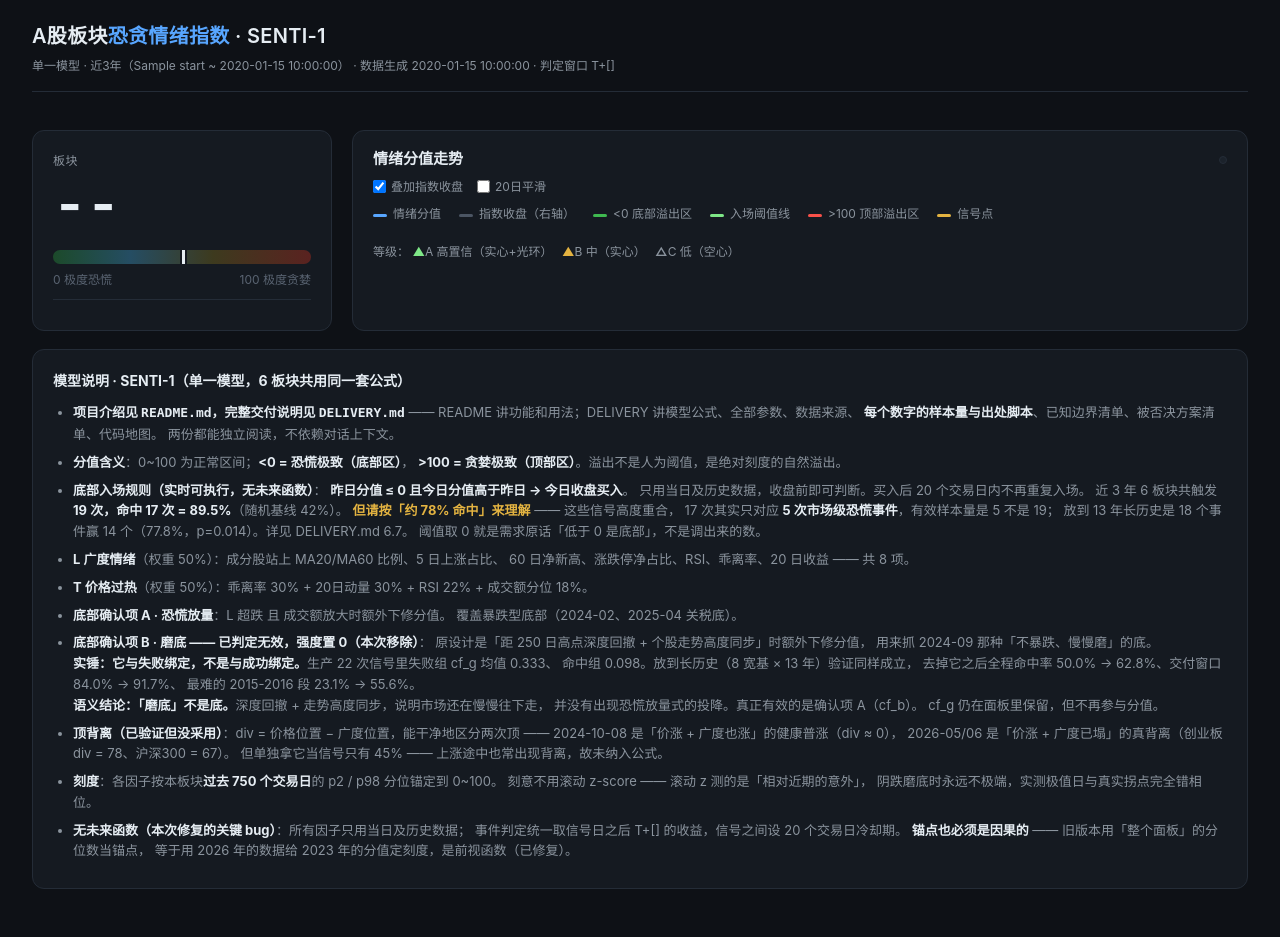
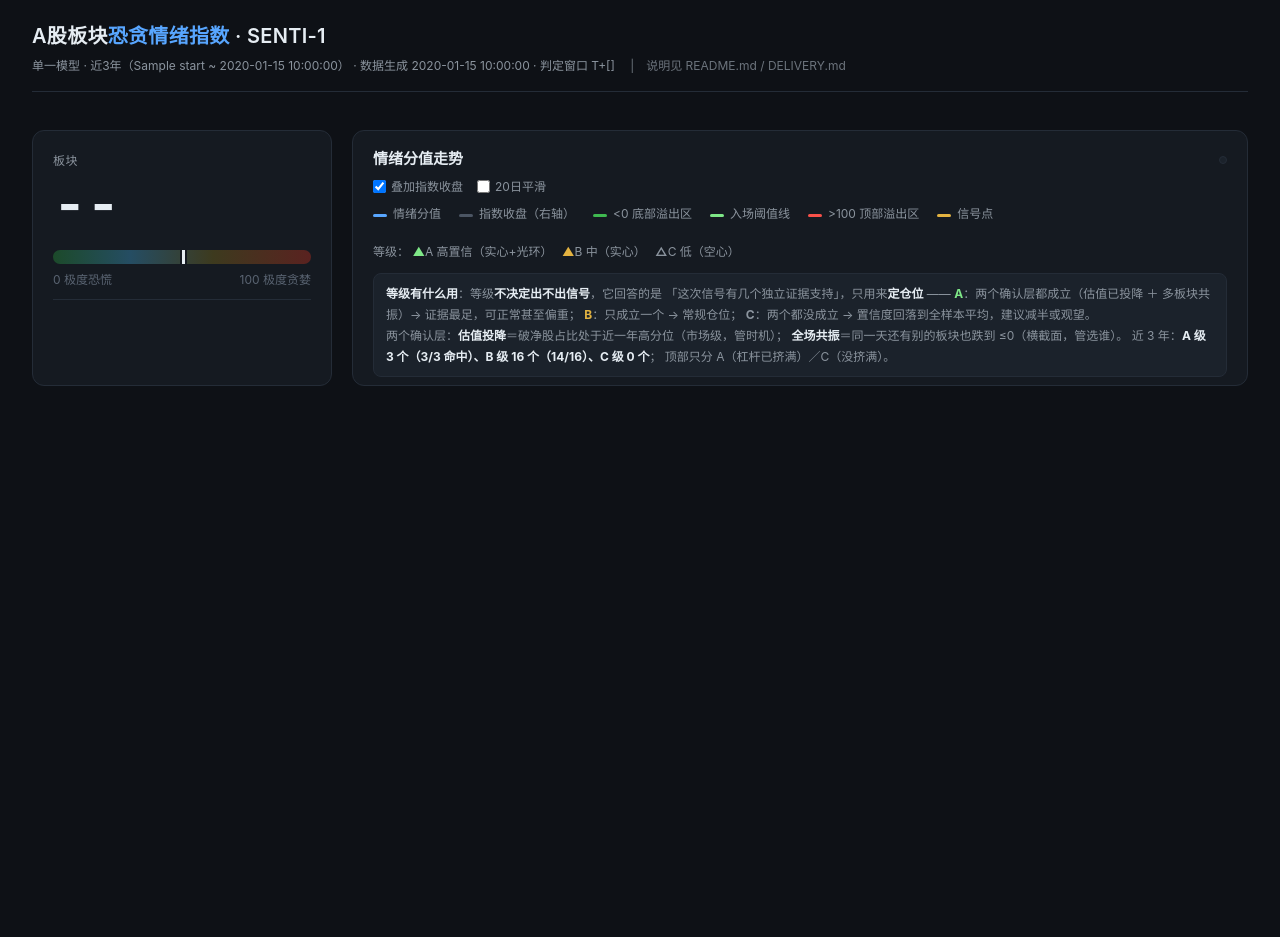
Before and after one commit to 1740611029/sentiment-index-v4, a Flask app: template web/templates/index.html in a window 1280 px wide. After the commit the page ends 386 px from the top, so only its background shows below. Run offline with Flask 3, Linux system fonts and the light colour scheme; the template is opened without the code that fills it: most values are stand-ins (such as "Sample title", 1, 10 or a date in 2020).

Commit message:
删除页面模型说明，补上「等级 ABC 有什么用」
- 移除页面上的模型说明段落（内容在 README / DELIVERY），页头保留一行文档入口
- 图下方新增「等级有什么用」：等级不决定出不出信号，只用来定仓位
  A=两个确认层都成立（估值投降+全场共振）→ 可偏重；B=只成立一个 → 常规；C=都没成立 → 减半或观望
  并说明两个确认层的含义与近3年分布（A 3个 3/3、B 16个 14/16、C 0个）
- README 同步：页面结构更新 + 新增等级说明表

```diff
--- a/web/templates/index.html
+++ b/web/templates/index.html
@@ -74,13 +74,10 @@
   .lsig{margin-top:10px;padding-top:10px;border-top:1px solid var(--bd);
         font-size:12px;color:var(--mut);line-height:1.7}
 
-  .note{margin-top:18px;background:var(--card);border:1px solid var(--bd);
-        border-radius:12px;padding:20px}
-  .note h3{font-size:14px;margin-bottom:10px;color:var(--tx)}
-  .note p,.note li{color:var(--mut);font-size:13px;margin-bottom:7px}
-  .note ul{padding-left:20px}
-  .note b{color:var(--tx)}
-  .warn{border-left:3px solid var(--yel);padding-left:14px;margin-top:12px}
+  .gnote{margin-top:2px;padding:9px 12px;background:var(--card2);
+         border:1px solid var(--bd);border-radius:8px;
+         font-size:12px;color:var(--mut);line-height:1.75}
+  .gnote b.k{color:var(--tx)}
 
   #tip{position:fixed;pointer-events:none;background:#0b0f14;border:1px solid #33404f;
        border-radius:8px;padding:9px 12px;font-size:12px;display:none;z-index:99;
@@ -96,7 +93,8 @@
   <header>
     <div class="title">A股板块<span>恐贪情绪指数</span> · SENTI-1</div>
     <div class="sub">单一模型 · 近3年（{{ meta.start }} ~ {{ meta.last_date }}） ·
-      数据生成 {{ meta.built_at }} · 判定窗口 T+{{ hold }}</div>
+      数据生成 {{ meta.built_at }} · 判定窗口 T+{{ hold }}
+      <span style="opacity:.75">　|　说明见 README.md / DELIVERY.md</span></div>
   </header>
 
   <div class="tabs" id="tabs"></div>
@@ -134,54 +132,20 @@
           <b style="color:#e3b341">▲</b>B 中（实心）
           <b style="color:#8b949e">△</b>C 低（空心）</span>
       </div>
+      <div class="gnote">
+        <b class="k">等级有什么用</b>：等级<b class="k">不决定出不出信号</b>，它回答的是
+        「这次信号有几个独立证据支持」，只用来<b class="k">定仓位</b> ——
+        <b style="color:#7ee787">A</b>：两个确认层都成立（估值已投降 ＋ 多板块共振）→ 证据最足，可正常甚至偏重；
+        <b style="color:#e3b341">B</b>：只成立一个 → 常规仓位；
+        <b style="color:#8b949e">C</b>：两个都没成立 → 置信度回落到全样本平均，建议减半或观望。
+        <br>两个确认层：<b class="k">估值投降</b>＝破净股占比处于近一年高分位（市场级，管时机）；
+        <b class="k">全场共振</b>＝同一天还有别的板块也跌到 ≤0（横截面，管选谁）。
+        近 3 年：<b class="k">A 级 3 个（3/3 命中）、B 级 16 个（14/16）、C 级 0 个</b>；
+        顶部只分 A（杠杆已挤满）／C（没挤满）。
+      </div>
     </div>
   </div>
 
-  <div class="note">
-    <h3>模型说明 · SENTI-1（单一模型，6 板块共用同一套公式）</h3>
-    <ul>
-      <li><b>项目介绍见 <code>README.md</code>，完整交付说明见 <code>DELIVERY.md</code></b> ——
-          README 讲功能和用法；DELIVERY 讲模型公式、全部参数、数据来源、
-          <b>每个数字的样本量与出处脚本</b>、已知边界清单、被否决方案清单、代码地图。
-          两份都能独立阅读，不依赖对话上下文。</li>
-      <li><b>分值含义</b>：0~100 为正常区间；<b>&lt;0 = 恐慌极致（底部区）</b>，
-          <b>&gt;100 = 贪婪极致（顶部区）</b>。溢出不是人为阈值，是绝对刻度的自然溢出。</li>
-      <li><b>底部入场规则（实时可执行，无未来函数）</b>：
-          <b>昨日分值 ≤ 0 且今日分值高于昨日 → 今日收盘买入</b>。
-          只用当日及历史数据，收盘前即可判断。买入后 20 个交易日内不再重复入场。
-          近 3 年 6 板块共触发 <b>19 次，命中 17 次 = 89.5%</b>（随机基线 42%）。
-          <b style="color:var(--yel)">但请按「约 78% 命中」来理解</b> —— 这些信号高度重合，
-          17 次其实只对应 <b>5 次市场级恐慌事件</b>，有效样本量是 5 不是 19；
-          放到 13 年长历史是 18 个事件赢 14 个（77.8%，p=0.014）。详见 DELIVERY.md 6.7。
-          阈值取 0 就是需求原话「低于 0 是底部」，不是调出来的数。</li>
-      <li><b>L 广度情绪</b>（权重 50%）：成分股站上 MA20/MA60 比例、5 日上涨占比、
-          60 日净新高、涨跌停净占比、RSI、乖离率、20 日收益 —— 共 8 项。</li>
-      <li><b>T 价格过热</b>（权重 50%）：乖离率 30% + 20日动量 30% + RSI 22% + 成交额分位 18%。</li>
-      <li><b>底部确认项 A · 恐慌放量</b>：L 超跌 且 成交额放大时额外下修分值。
-          覆盖暴跌型底部（2024-02、2025-04 关税底）。</li>
-      <li><b>底部确认项 B · 磨底 —— 已判定无效，强度置 0（本次移除）</b>：
-          原设计是「距 250 日高点深度回撤 + 个股走势高度同步」时额外下修分值，
-          用来抓 2024-09 那种「不暴跌、慢慢磨」的底。<br>
-          <b>实锤：它与失败绑定，不是与成功绑定。</b>生产 22 次信号里失败组 cf_g 均值 0.333、
-          命中组 0.098。放到长历史（8 宽基 × 13 年）验证同样成立，
-          去掉它之后全程命中率 50.0% → 62.8%、交付窗口 84.0% → 91.7%、
-          最难的 2015-2016 段 23.1% → 55.6%。<br>
-          <b>语义结论：「磨底」不是底。</b>深度回撤 + 走势高度同步，说明市场还在慢慢往下走，
-          并没有出现恐慌放量式的投降。真正有效的是确认项 A（cf_b）。
-          cf_g 仍在面板里保留，但不再参与分值。</li>
-      <li><b>顶背离（已验证但没采用）</b>：div = 价格位置 − 广度位置，能干净地区分两次顶 ——
-          2024-10-08 是「价涨 + 广度也涨」的健康普涨（div ≈ 0），
-          2026-05/06 是「价涨 + 广度已塌」的真背离（创业板 div = 78、沪深300 = 67）。
-          但单独拿它当信号只有 45% —— 上涨途中也常出现背离，故未纳入公式。</li>
-      <li><b>刻度</b>：各因子按本板块<b>过去 750 个交易日</b>的 p2 / p98 分位锚定到 0~100。
-          刻意不用滚动 z-score —— 滚动 z 测的是「相对近期的意外」，
-          阴跌磨底时永远不极端，实测极值日与真实拐点完全错相位。</li>
-      <li><b>无未来函数（本次修复的关键 bug）</b>：所有因子只用当日及历史数据；
-          事件判定统一取信号日之后 T+{{ hold }} 的收益，信号之间设 20 个交易日冷却期。
-          <b>          锚点也必须是因果的</b> —— 旧版本用「整个面板」的分位数当锚点，
-          等于用 2026 年的数据给 2023 年的分值定刻度，是前视函数（已修复）。</li>
-    </ul>
-  </div>
 </div>
 <div id="tip"></div>
 
```
Also changed, not shown: README.md.
